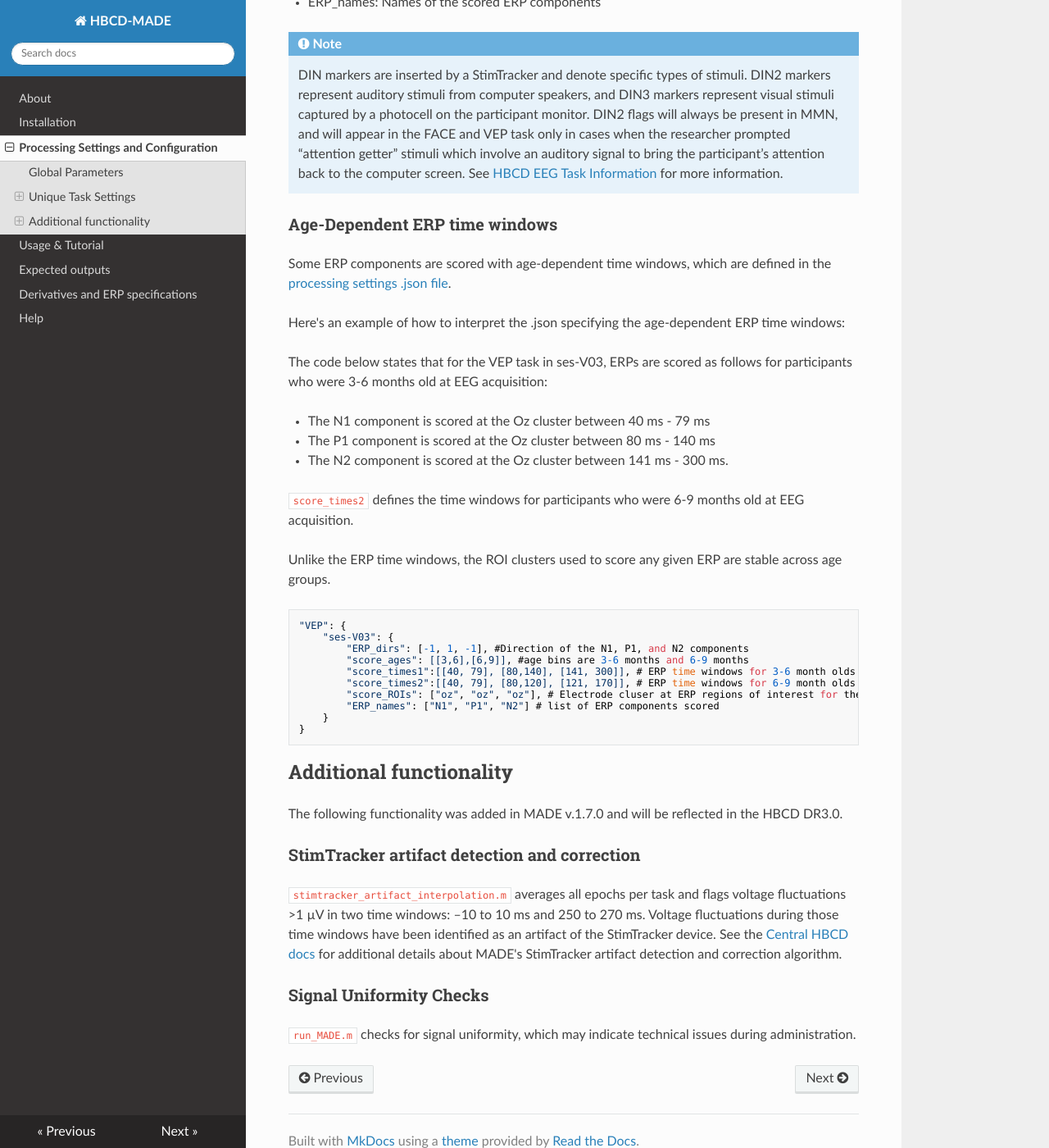
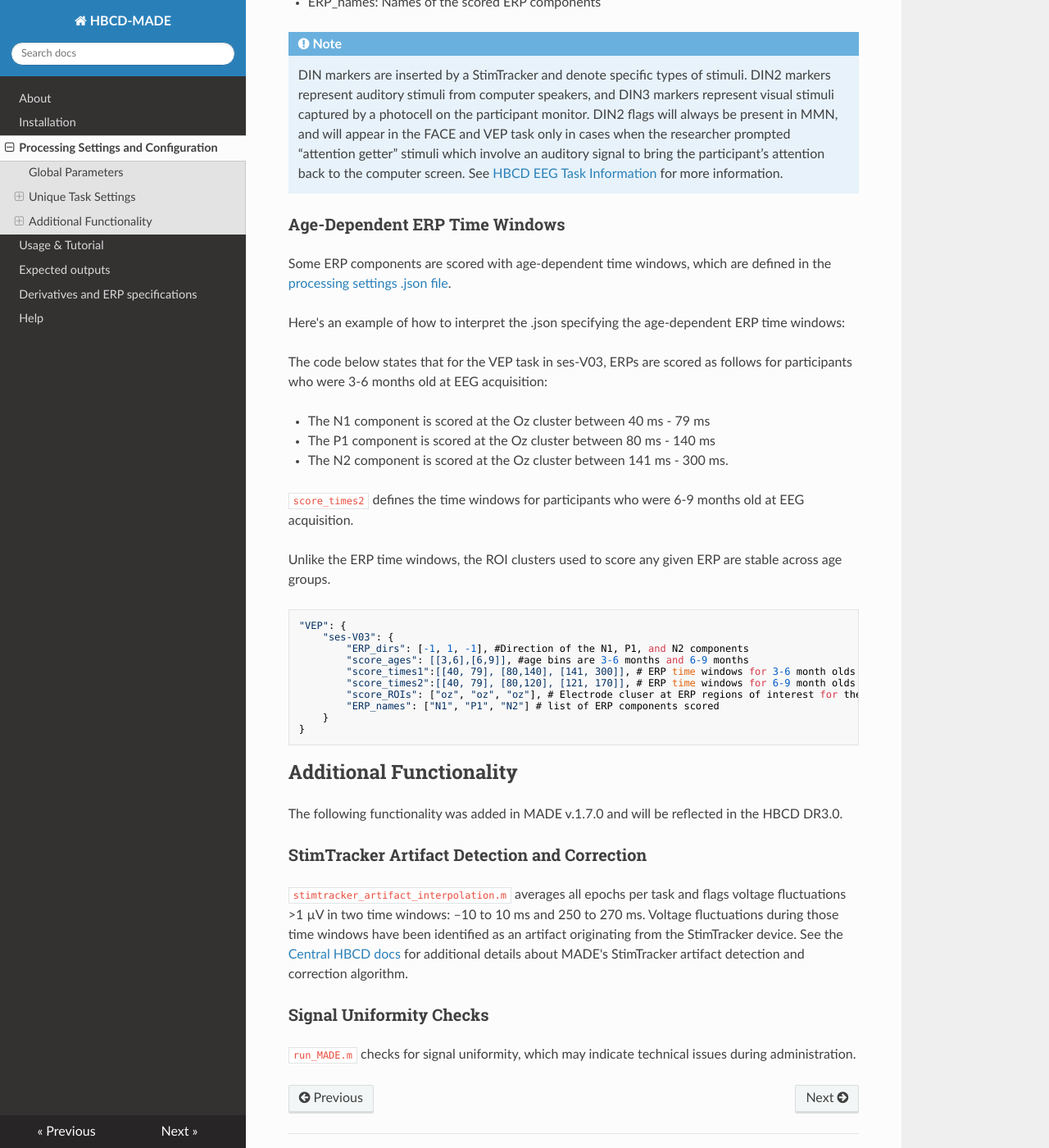
Before and after one commit to DCAN-Labs/HBCD-MADE, an MkDocs documentation site: the page built from docs/proc_settings.md, in a window 1280 px wide and 1400 px high, scrolled down 2273 px. Shown: the whole window at 82% size. Built offline with MkDocs 1.6.1, drawn with Linux system fonts in a browser that asks for light colours; nearby versions of some CDN libraries.

Commit message:
Minor Update
Fixed typos and changed wordings

````diff
--- a/docs/proc_settings.md
+++ b/docs/proc_settings.md
@@ -93,7 +93,7 @@
     DIN markers are inserted by a StimTracker and denote specific types of stimuli. DIN2 markers represent auditory stimuli from computer speakers, and DIN3 markers represent visual stimuli captured by a photocell on the participant monitor. DIN2 flags will always be present in MMN, and will appear in the FACE and VEP task only in cases when the researcher prompted “attention getter” stimuli which involve an auditory signal to bring the participant’s attention back to the computer screen. See [HBCD EEG Task Information](https://docs.hbcdstudy.org/latest/instruments/eeg/tasks/#hbcd-eeg-tasks) for more information.
 
 
-### Age-Dependent ERP time windows
+### Age-Dependent ERP Time Windows
 Some ERP components are scored with age-dependent time windows, which are defined in the [processing settings .json file](https://github.com/DCAN-Labs/HBCD-MADE/blob/main/proc_settings_HBCD.json).
 
 Here's an example of how to interpret the .json specifying the age-dependent ERP time windows:
@@ -123,12 +123,12 @@
 }
 ```
 
-## Additional functionality
+## Additional Functionality
 
 The following functionality was added in MADE v.1.7.0 and will be reflected in the HBCD DR3.0.
 
-### StimTracker artifact detection and correction
-`stimtracker_artifact_interpolation.m` averages all epochs per task and flags voltage fluctuations >1 µV in two time windows: –10 to 10 ms and 250 to 270 ms. Voltage fluctuations during those time windows have been identified as an artifact of the StimTracker device. See the [Central HBCD docs](https://docs.hbcdstudy.org/latest/instruments/eeg/qc/#eeg-quality-control-procedures) for additional details about MADE's StimTracker artifact detection and correction algorithm.
+### StimTracker Artifact Detection and Correction
+`stimtracker_artifact_interpolation.m` averages all epochs per task and flags voltage fluctuations >1 µV in two time windows: –10 to 10 ms and 250 to 270 ms. Voltage fluctuations during those time windows have been identified as an artifact originating from the StimTracker device. See the [Central HBCD docs](https://docs.hbcdstudy.org/latest/instruments/eeg/qc/#eeg-quality-control-procedures) for additional details about MADE's StimTracker artifact detection and correction algorithm.
 
 ### Signal Uniformity Checks
 `run_MADE.m` checks for signal uniformity, which may indicate technical issues during administration.
````
Also changed, not shown: docs/expected-outputs.md (+3 -3 lines), docs/index.md (+1 -1 lines).
